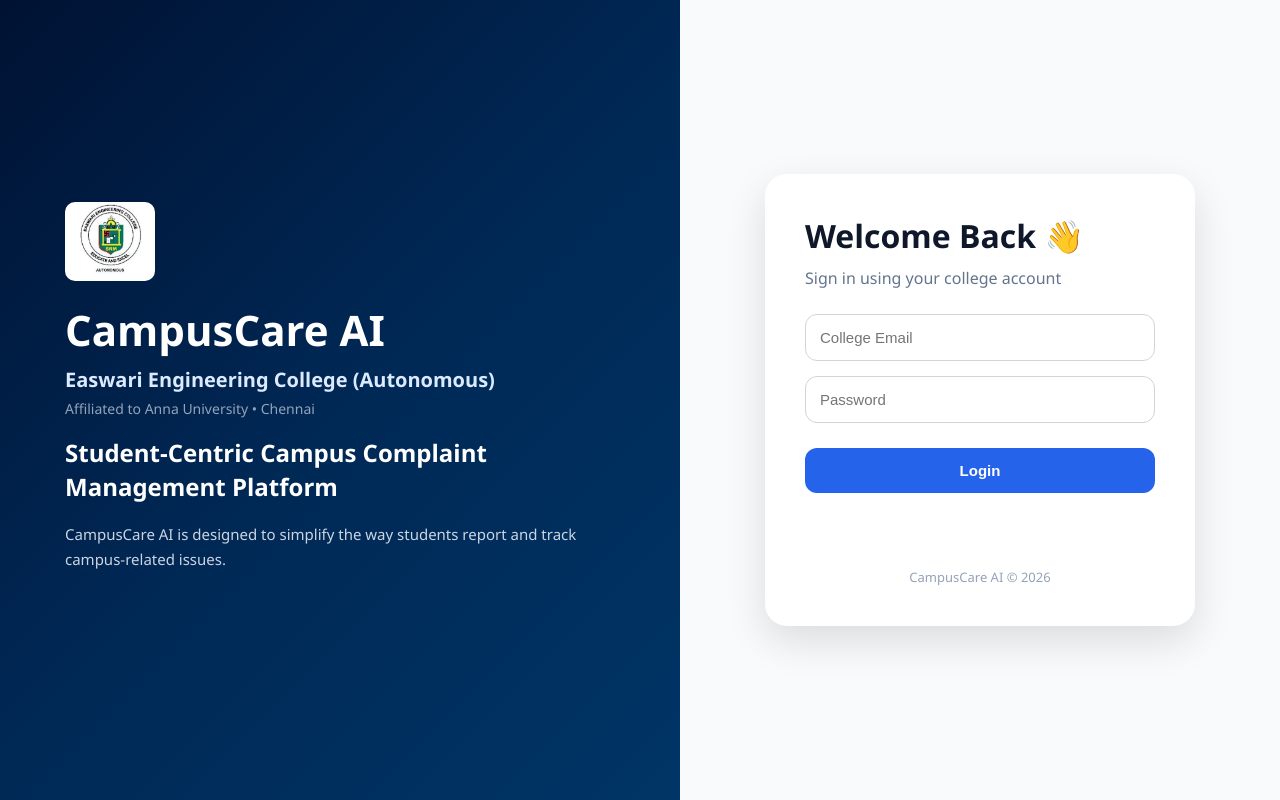
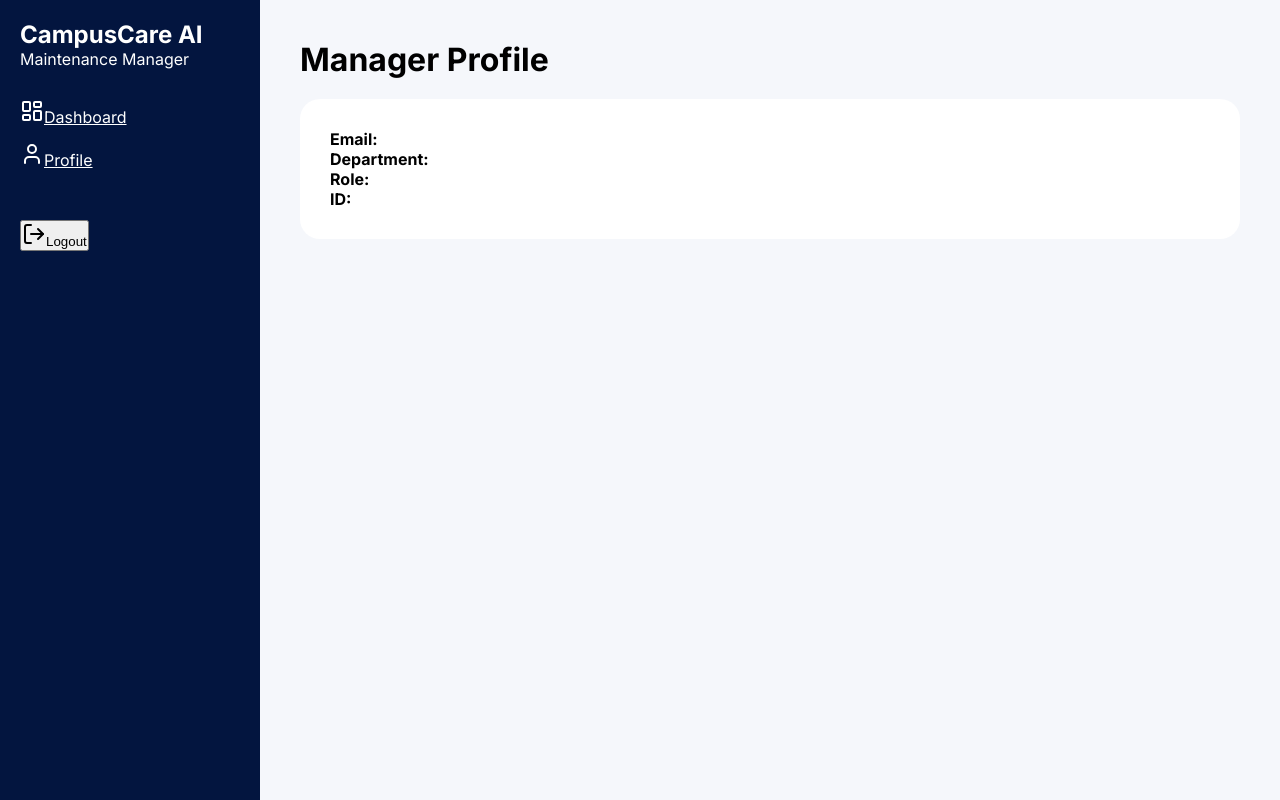
Before and after one commit to Negesh44/CampusCare-AI, a React (Vite) app in the folder frontend/: page /manager-profile in a window 1280 px wide. Before the commit this address led to /. Built offline with nearby package versions, Linux system fonts and the light colour scheme.

Commit message:
Faculty and Principal Google Login

```diff
--- a/frontend/src/App.jsx
+++ b/frontend/src/App.jsx
@@ -18,6 +18,7 @@ import FacultyProfile from "./pages/FacultyProfile";
 import PrincipalDashboard from "./pages/PrincipalDashboard";
 import PrincipalProfile from "./pages/PrincipalProfile";
 import ManagerDashboard from "./pages/ManagerDashboard";
+import ManagerProfile from "./pages/ManagerProfile";
 function App() {
   return (
     <BrowserRouter>
@@ -68,6 +69,10 @@ function App() {
   path="/manager"
   element={<ManagerDashboard />}
 />
+    <Route
+  path="/manager-profile"
+  element={<ManagerProfile />}
+/>
         <Route
           path="/principal-profile"
           element={<PrincipalProfile />}
--- /dev/null
+++ b/frontend/src/components/ManagerSidebar.jsx
@@ -0,0 +1,78 @@
+import {
+  LayoutDashboard,
+  User,
+  LogOut,
+} from "lucide-react";
+
+import {
+  Link,
+  useNavigate,
+} from "react-router-dom";
+
+function ManagerSidebar() {
+
+  const navigate = useNavigate();
+
+  const logout = () => {
+
+    localStorage.clear();
+
+    navigate("/");
+  };
+
+  return (
+    <div
+      style={{
+        width: "260px",
+        background: "#03153F",
+        color: "white",
+        padding: "20px",
+      }}
+    >
+      <h2>
+        CampusCare AI
+      </h2>
+
+      <p>
+        Maintenance Manager
+      </p>
+
+      <div
+        style={{
+          display: "flex",
+          flexDirection: "column",
+          gap: "15px",
+          marginTop: "30px",
+        }}
+      >
+        <Link
+          to="/manager"
+          style={{ color: "white" }}
+        >
+          <LayoutDashboard />
+          Dashboard
+        </Link>
+
+        <Link
+          to="/manager-profile"
+          style={{ color: "white" }}
+        >
+          <User />
+          Profile
+        </Link>
+      </div>
+
+      <button
+        onClick={logout}
+        style={{
+          marginTop: "50px",
+        }}
+      >
+        <LogOut />
+        Logout
+      </button>
+    </div>
+  );
+}
+
+export default ManagerSidebar;
--- a/frontend/src/pages/ManagerDashboard.jsx
+++ b/frontend/src/pages/ManagerDashboard.jsx
@@ -1,10 +1,9 @@
 import { useEffect, useState } from "react";
 import API from "../services/api";
+import ManagerSidebar from "../components/ManagerSidebar";
 
 function ManagerDashboard() {
-
-  const [complaints, setComplaints] =
-    useState([]);
+  const [complaints, setComplaints] = useState([]);
 
   useEffect(() => {
     loadComplaints();
@@ -12,58 +11,253 @@ function ManagerDashboard() {
 
   const loadComplaints = async () => {
     try {
-
-      const response =
-        await API.get(
+      const response = await API.get(
         "/api/complaints"
       );
 
       setComplaints(response.data);
-
     } catch (error) {
       console.error(error);
     }
   };
 
   return (
-    <div style={{ padding: "30px" }}>
+    <div
+      style={{
+        display: "flex",
+        minHeight: "100vh",
+        background: "#f5f7fb",
+      }}
+    >
+      <ManagerSidebar />
 
-      <h1>
+      <div
+        style={{
+          flex: 1,
+          padding: "30px",
+        }}
+      >
+        <h1
+          style={{
+            marginBottom: "10px",
+            fontSize: "32px",
+            color: "#111827",
+          }}
+        >
           Maintenance Manager Dashboard
         </h1>
+
+        <p
+          style={{
+            color: "#64748b",
+            marginBottom: "25px",
+          }}
+        >
+          Monitor all complaints and faculty assignments.
+        </p>
+
+        <div
+          style={{
+            background: "white",
+            borderRadius: "20px",
+            padding: "20px",
+            boxShadow:
+              "0 4px 12px rgba(0,0,0,.05)",
+          }}
+        >
+          <h2
+            style={{
+              marginBottom: "20px",
+            }}
+          >
+            All Complaints
+          </h2>
 
           <table
             style={{
               width: "100%",
-          marginTop: "20px",
               borderCollapse: "collapse",
             }}
           >
             <thead>
-          <tr>
-            <th>Title</th>
-            <th>Block</th>
-            <th>Floor</th>
-            <th>Assigned To</th>
-            <th>Status</th>
+              <tr
+                style={{
+                  background: "#f8fafc",
+                }}
+              >
+                <th
+                  style={{
+                    padding: "14px",
+                    textAlign: "left",
+                  }}
+                >
+                  Title
+                </th>
+
+                <th
+                  style={{
+                    padding: "14px",
+                    textAlign: "left",
+                  }}
+                >
+                  Block
+                </th>
+
+                <th
+                  style={{
+                    padding: "14px",
+                    textAlign: "left",
+                  }}
+                >
+                  Floor
+                </th>
+
+                <th
+                  style={{
+                    padding: "14px",
+                    textAlign: "left",
+                  }}
+                >
+                  Assigned To
+                </th>
+
+                <th
+                  style={{
+                    padding: "14px",
+                    textAlign: "left",
+                  }}
+                >
+                  Priority
+                </th>
+
+                <th
+                  style={{
+                    padding: "14px",
+                    textAlign: "left",
+                  }}
+                >
+                  Status
+                </th>
               </tr>
             </thead>
 
             <tbody>
+              {complaints.map((c) => (
+                <tr
+                  key={c.id}
+                  style={{
+                    borderBottom:
+                      "1px solid #e5e7eb",
+                  }}
+                >
+                  <td
+                    style={{
+                      padding: "14px",
+                    }}
+                  >
+                    {c.title}
+                  </td>
 
-          {complaints.map((c) => (
-            <tr key={c.id}>
-              <td>{c.title}</td>
-              <td>{c.blockName}</td>
-              <td>{c.floor}</td>
-              <td>{c.assignedTo}</td>
-              <td>{c.status}</td>
+                  <td
+                    style={{
+                      padding: "14px",
+                    }}
+                  >
+                    {c.blockName}
+                  </td>
+
+                  <td
+                    style={{
+                      padding: "14px",
+                    }}
+                  >
+                    {c.floor}
+                  </td>
+
+                  <td
+                    style={{
+                      padding: "14px",
+                    }}
+                  >
+                    {c.assignedTo ||
+                      "Not Assigned"}
+                  </td>
+
+                  <td
+                    style={{
+                      padding: "14px",
+                    }}
+                  >
+                    <span
+                      style={{
+                        padding:
+                          "6px 12px",
+                        borderRadius:
+                          "20px",
+                        fontSize: "12px",
+                        fontWeight: "700",
+                        background:
+                          c.priority ===
+                          "HIGH"
+                            ? "#fee2e2"
+                            : c.priority ===
+                              "MEDIUM"
+                            ? "#fef3c7"
+                            : "#dcfce7",
+                        color:
+                          c.priority ===
+                          "HIGH"
+                            ? "#dc2626"
+                            : c.priority ===
+                              "MEDIUM"
+                            ? "#d97706"
+                            : "#16a34a",
+                      }}
+                    >
+                      {c.priority}
+                    </span>
+                  </td>
+
+                  <td
+                    style={{
+                      padding: "14px",
+                    }}
+                  >
+                    <span
+                      style={{
+                        padding:
+                          "6px 12px",
+                        borderRadius:
+                          "20px",
+                        fontSize: "12px",
+                        fontWeight: "700",
+                        background:
+                          c.status ===
+                          "OPEN"
+                            ? "#fef3c7"
+                            : c.status ===
+                              "IN_PROGRESS"
+                            ? "#dbeafe"
+                            : "#dcfce7",
+                        color:
+                          c.status ===
+                          "OPEN"
+                            ? "#b45309"
+                            : c.status ===
+                              "IN_PROGRESS"
+                            ? "#2563eb"
+                            : "#16a34a",
+                      }}
+                    >
+                      {c.status}
+                    </span>
+                  </td>
                 </tr>
               ))}
-
             </tbody>
           </table>
-
+        </div>
+      </div>
     </div>
   );
 }
--- /dev/null
+++ b/frontend/src/pages/ManagerProfile.jsx
@@ -0,0 +1,62 @@
+import ManagerSidebar from "../components/ManagerSidebar";
+
+function ManagerProfile() {
+
+  const user = JSON.parse(
+    localStorage.getItem("user")
+  );
+
+  return (
+    <div
+      style={{
+        display: "flex",
+        minHeight: "100vh",
+        background: "#f5f7fb",
+      }}
+    >
+      <ManagerSidebar />
+
+      <div
+        style={{
+          flex: 1,
+          padding: "40px",
+        }}
+      >
+        <h1>Manager Profile</h1>
+
+        <div
+          style={{
+            background: "white",
+            padding: "30px",
+            borderRadius: "20px",
+            marginTop: "20px",
+          }}
+        >
+          <h2>{user?.name}</h2>
+
+          <p>
+            <strong>Email:</strong>{" "}
+            {user?.email}
+          </p>
+
+          <p>
+            <strong>Department:</strong>{" "}
+            {user?.department}
+          </p>
+
+          <p>
+            <strong>Role:</strong>{" "}
+            {user?.role}
+          </p>
+
+          <p>
+            <strong>ID:</strong>{" "}
+            {user?.id}
+          </p>
+        </div>
+      </div>
+    </div>
+  );
+}
+
+export default ManagerProfile;
```
Lines whose indentation alone changed are shown as unchanged.
